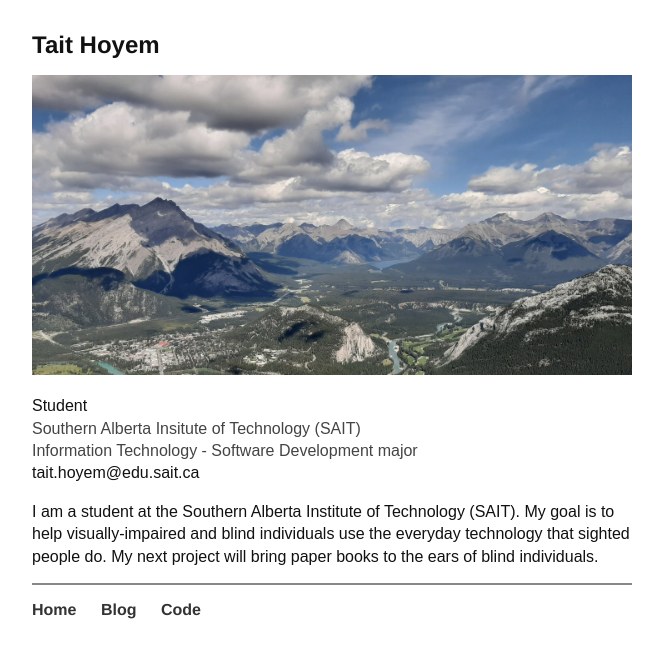
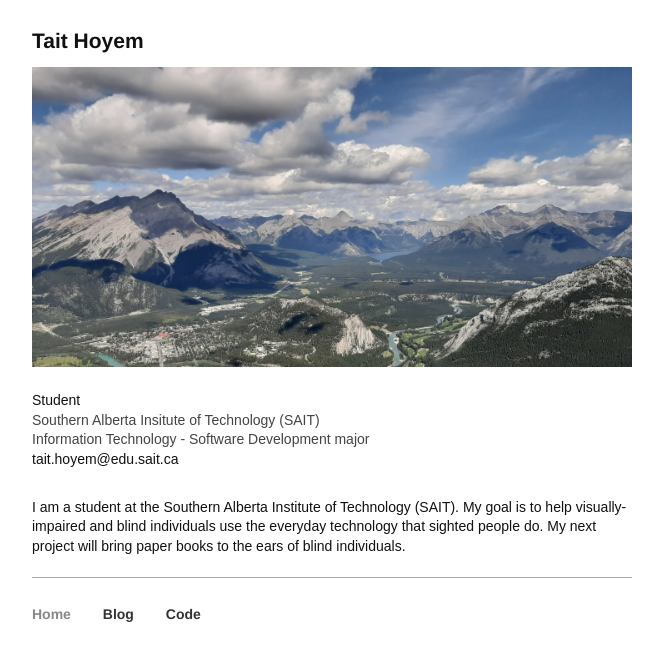
Before and after one commit to TTWNO/tait.tech, a Jekyll site: the page built from index.html, in a window 1280 px wide. Shown: the top 661 px of the page, without its empty margins (308-971 px from the left). Built offline with Jekyll 4.4.1, drawn with Linux system fonts in a browser that asks for light colours.

Commit message:
Fix some padding.

```diff
--- a/_includes/nav.html
+++ b/_includes/nav.html
@@ -1,5 +1,5 @@
 <nav>
   {% for item in site.data.nav %}
-    <a href="{{ item.link }}">{{ item.name }}</a>
+    <a href="{{ item.link }}" {% if item.link == page.url %} class="on-page"{% endif %}>{{ item.name }}</a>
   {% endfor %}
 </nav>
--- a/_sass/main.scss
+++ b/_sass/main.scss
@@ -2,10 +2,13 @@ $normal-text-color: #111;
 $nav-link-color: #333;
 $nav-link-hover-color: black;
 $link-color: #444;
+$last-p-padd: 1.5em;
+$nav-padd: 1em;
 
 body {
   color: $normal-text-color;
   font-family: arial;
+  font-size: 14px;
   padding: 15px;
   margin: auto;
   width: 600px;
@@ -20,17 +23,20 @@ a {
 }
 
 nav {
-  padding: 0px;
+  padding: $nav-padd 0px;
   margin: 0px;
 }
 nav > a:first-of-type {
   padding-left: 0;
 }
 nav > a {
-  padding: 10px;
+  padding: 1em;
   color: $nav-link-color;
   font-weight: bold;
   font-family: helvetica, arial, sans-serif;
+}
+nav > a.on-page {
+  color: #888;
 }
 nav > a:hover {
   text-decoration: underline;
@@ -40,9 +46,10 @@ nav > a:hover {
   width: 100%;
 }
 p {
+  padding: .5em 0;
   line-height: 1.4em;
 }
 p.line-under {
-  padding-bottom: 15px;
-  border-bottom: 2px solid #888;
+  padding-bottom: $last-p-padd;
+  border-bottom: 1px solid #aaa;
 }
```
Also changed, not shown: 8 other files.
